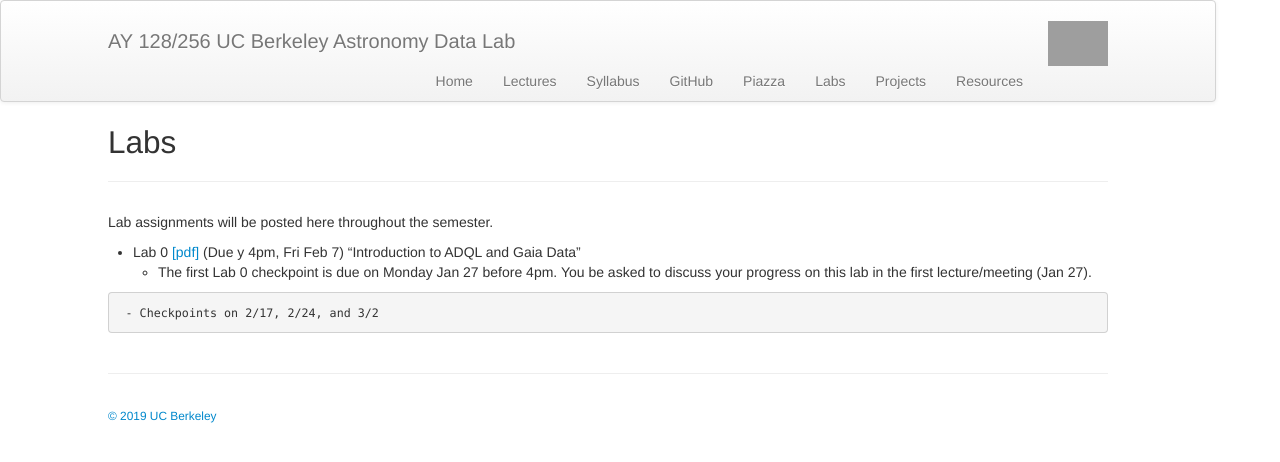
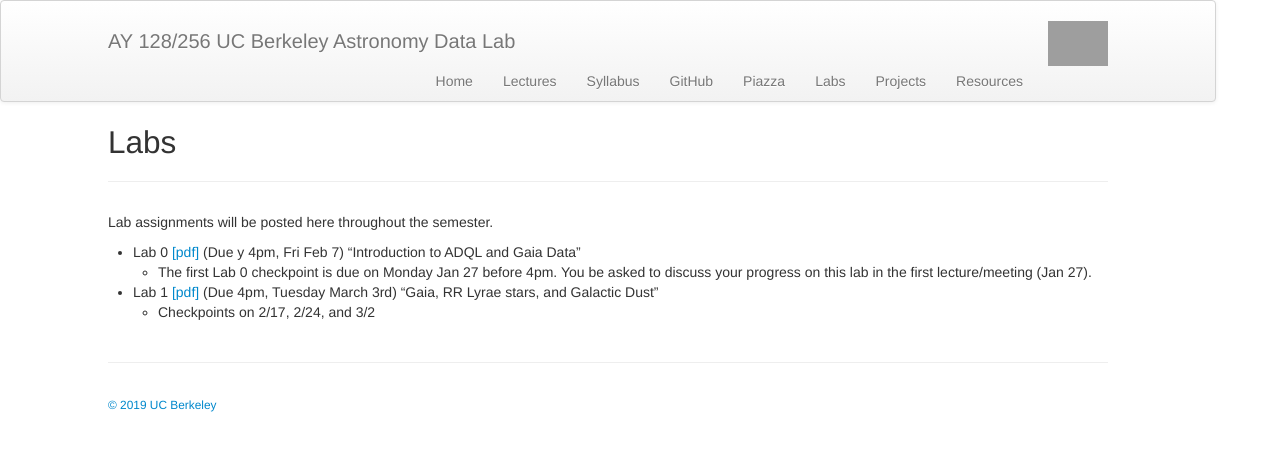
Before and after one commit to ucb-datalab/ucb-datalab.github.io, a Jekyll site: the page built from pages/labs.md, in a window 1280 px wide. Shown: the top 462 px of the page. Built offline with Jekyll 4.4.1, drawn with Linux system fonts in a browser that asks for light colours; grey boxes are pictures that could not be loaded.

Commit message:
lab 1 added

```diff
--- a/pages/labs.md
+++ b/pages/labs.md
@@ -8,7 +8,7 @@ Lab assignments will be posted here throughout the semester.
 - Lab 0 [[pdf]](https://github.com/ucb-datalab/course-materials_2020/blob/master/labs/Lab_0_Astr128_2020.pdf) (Due y 4pm, Fri Feb 7) "Introduction to ADQL and Gaia Data"
      - The first Lab 0 checkpoint is due on Monday Jan 27 before 4pm.  You be asked to discuss your progress on this lab in the first lecture/meeting (Jan 27).
 
-[//]: #  - Lab 1 [[pdf]](https://github.com/ucb-datalab/course-materials_2020/blob/master/labs/Lab1_Astr128_2020A.pdf) (Due 4pm, Tuesday March 3rd) "Gaia, RR Lyrae stars, and Galactic Dust"
+- Lab 1 [[pdf]](https://github.com/ucb-datalab/course-materials_2020/blob/master/labs/Lab1_Astr128_2020A.pdf) (Due 4pm, Tuesday March 3rd) "Gaia, RR Lyrae stars, and Galactic Dust"
      - Checkpoints on 2/17, 2/24, and 3/2
 
 [//]: #   - Lab 2 [[pdf]](https://github.com/ucb-datalab/course-materials/blob/master/Labs/Lab_2_Ast128_2019.pdf) (Due 4pm, March 22) "Modeling Stellar Spectra"
```
